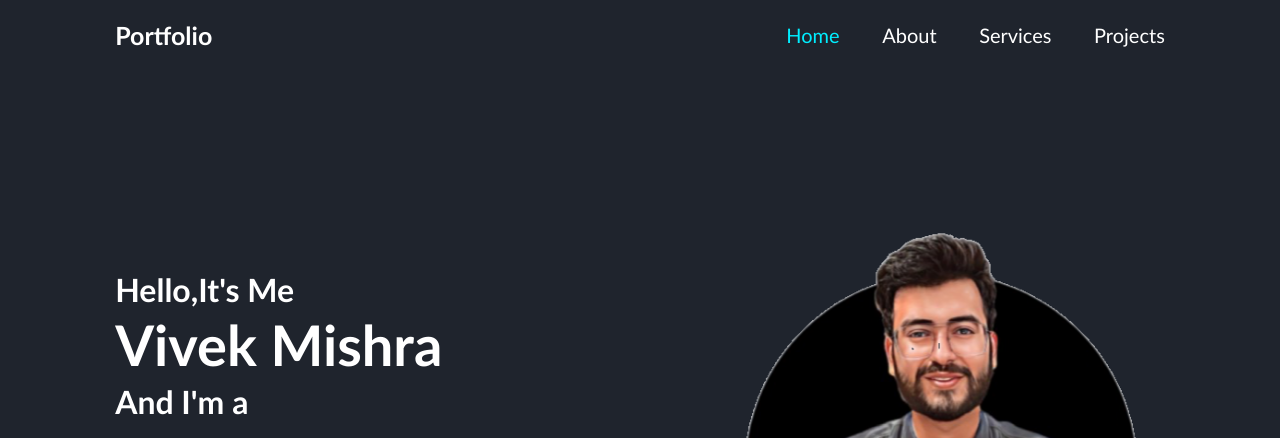
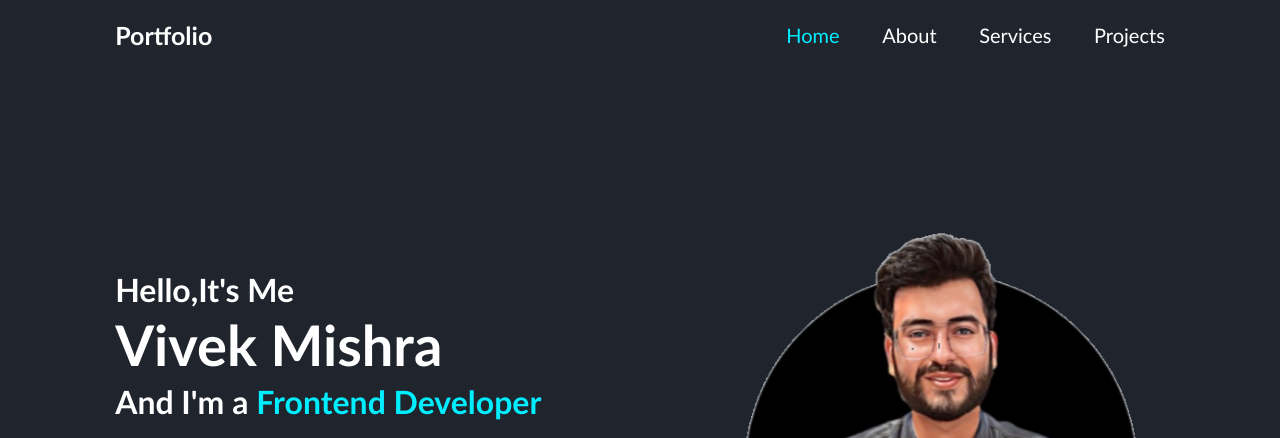
Before and after one commit to vivekmishra7394/Portfolio, a plain HTML site: page index.html in a window 1280 px wide. Shown: the top 438 px of the page. Drawn offline with nearby package versions, Linux system fonts and the light colour scheme.

Commit message:
index.html

```diff
--- a/index.html
+++ b/index.html
@@ -30,7 +30,7 @@
         <div class="home-content">
             <h3>Hello,It's Me</h3>
             <h1>Vivek Mishra</h1>
-            <h3>And I'm a <span class="multiple-text"></span> </h3>
+            <h3>And I'm a <span>Frontend Developer</span> </h3>
             <p>Passionate to work in IT field. Strongly focused to complete the tasks in Fast-faced Environment, having deep learning skills and loved to do multiple things at the same time.</p>
 
             <div class="social-media">
```
